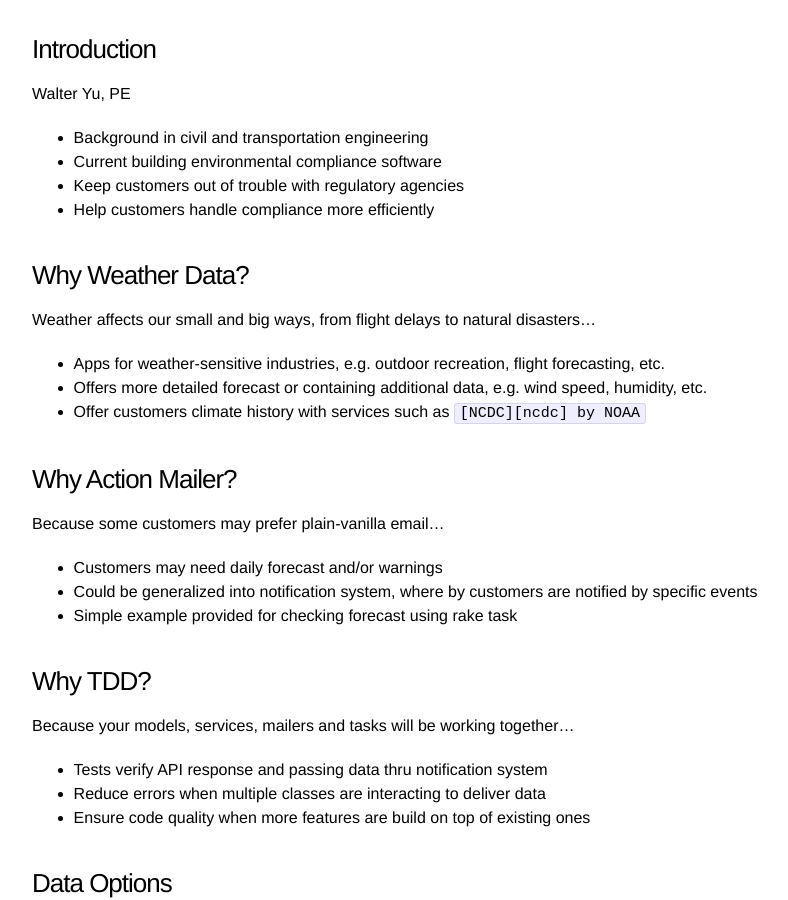
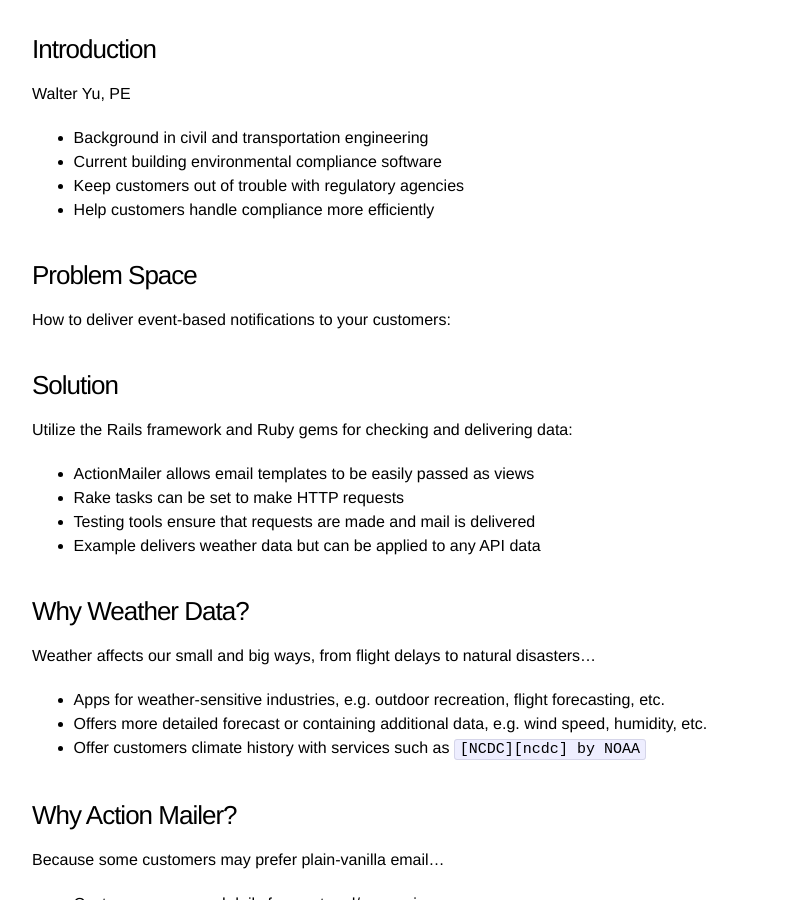
Before and after one commit to stormsavvy/stormsavvy.github.io, a Jekyll site: the page built from _posts/2014-11-20-east-bay-rails-meetup.markdown, in a window 1280 px wide and 900 px high, scrolled down 604 px. Shown: the whole window, without its empty margins (208-996 px from the left). Built offline with Jekyll 4.4.1, drawn with Linux system fonts in a browser that asks for light colours.

Commit message:
76663852 update presentation

```diff
--- a/_posts/2014-11-20-east-bay-rails-meetup.markdown
+++ b/_posts/2014-11-20-east-bay-rails-meetup.markdown
@@ -30,6 +30,21 @@ Walter Yu, PE
 * Current building environmental compliance software
 * Keep customers out of trouble with regulatory agencies
 * Help customers handle compliance more efficiently
+
+### Problem Space
+
+How to deliver event-based notifications to your customers:
+
+
+### Solution
+
+Utilize the Rails framework and Ruby gems for checking and delivering
+data:
+
+* ActionMailer allows email templates to be easily passed as views
+* Rake tasks can be set to make HTTP requests
+* Testing tools ensure that requests are made and mail is delivered
+* Example delivers weather data but can be applied to any API data
 
 ### Why Weather Data?
 
```
